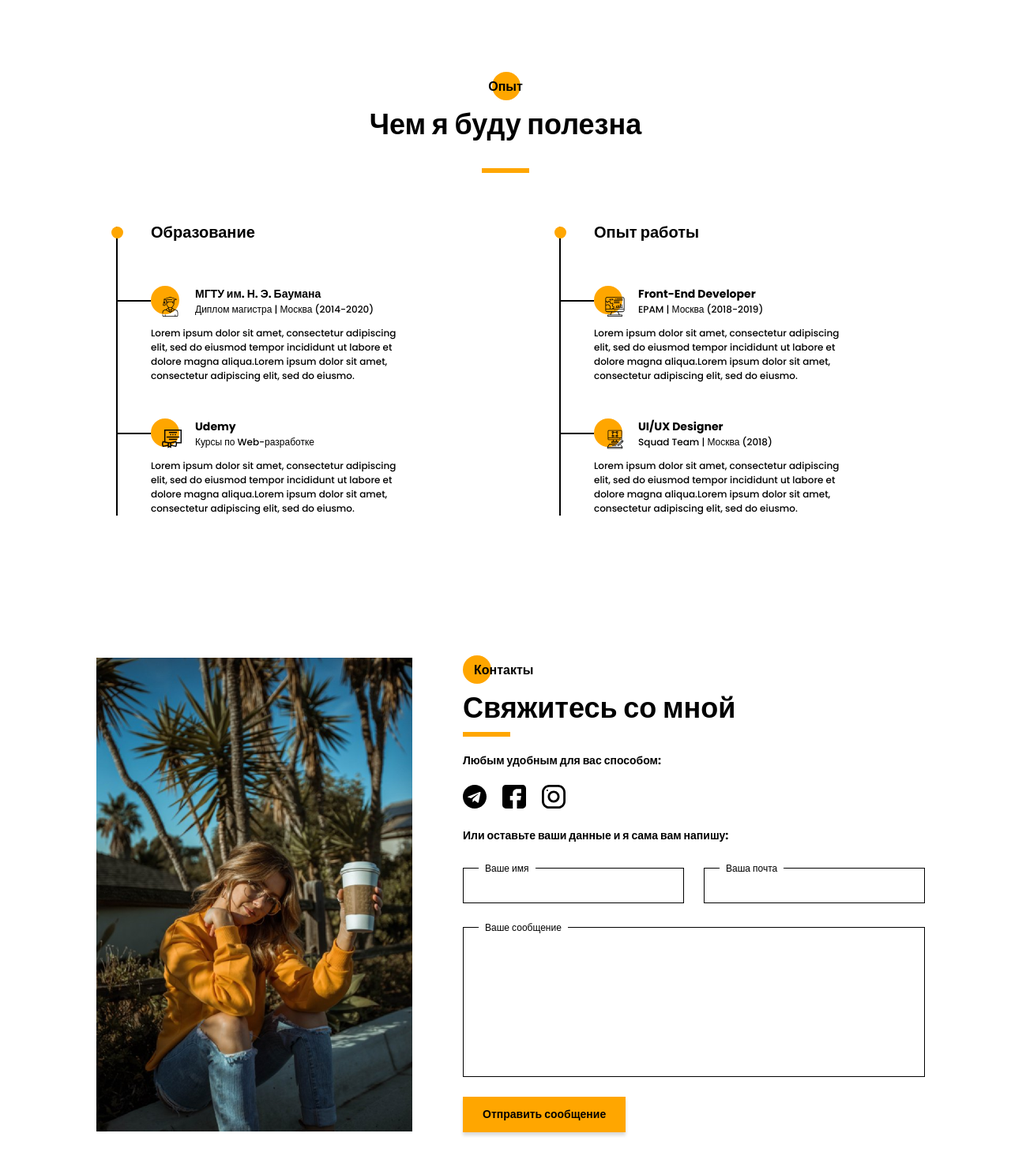
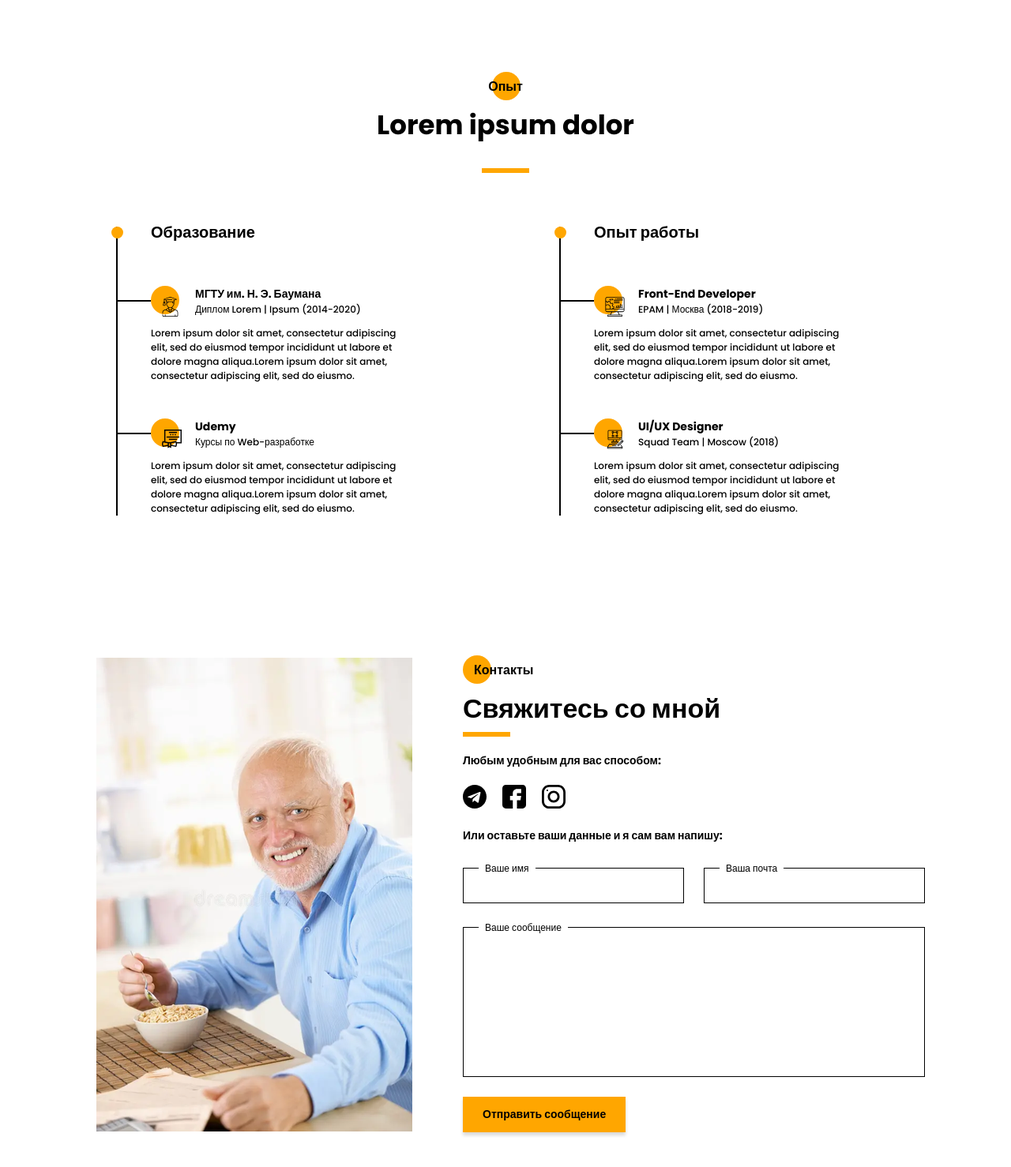
Before and after one commit to RC-3222/test-task, a website: page index.html in a window 1280 px wide. Shown: the part 822-2300 px from the top of the page at 79% size. Drawn offline with Linux system fonts and the light colour scheme.

Commit message:
feat: add/remove/change some random stuff

```diff
--- a/index.html
+++ b/index.html
@@ -10,7 +10,7 @@
 <body>
     <div class="backdrop"></div>
     <header>
-        <button class="burger-btn"><div></div></button>
+        <button title="burger-btn" class="burger-btn"><div></div></button>
         <nav class="burger-menu">
             <button class="burger-menu__close-btn"><img src="assets/img/menu/close.svg" alt="close-icon"></button>
             <ul>
@@ -23,39 +23,39 @@
             </ul>
             <div class="burger-menu__socials social-container social-container--small">
                 <a href="https://github.com/">
-                    <img src="assets/img/soc/github.svg" class="social social--small">
+                    <img alt="github-icon" src="assets/img/soc/github.svg" class="social social--small">
                 </a>
                 <a href="https://instagram.com/">
-                    <img src="assets/img/soc/instagram.svg" class="social social--small">
+                    <img alt="instagram-icon" src="assets/img/soc/instagram.svg" class="social social--small">
                 </a>
                 <a href="https://facebook.com/">
-                    <img src="assets/img/soc/facebook.svg" class="social social--small">
+                    <img alt="facebook-icon" src="assets/img/soc/facebook.svg" class="social social--small">
                 </a>
             </div>
         </nav>
     </header>
     <main>
-        <img class="bg-img" src="assets/img/Background.png" alt="bg-img">
+        <img class="bg-img" src="assets/img/background.png" alt="bg-img">
         <div class="side-socials">
             <div>Социальные сети</div>
             <div class="line--70"></div>
             <div class="social-container social-container--small">
                 <a href="https://github.com/">
-                    <img src="assets/img/soc/github.svg" class="social social--small">
+                    <img alt="github-icon" src="assets/img/soc/github.svg" class="social social--small">
                 </a>
                 <a href="https://instagram.com/">
-                    <img src="assets/img/soc/instagram.svg" class="social social--small">
+                    <img alt="instagram-icon" src="assets/img/soc/instagram.svg" class="social social--small">
                 </a>
                 <a href="https://facebook.com/">
-                    <img src="assets/img/soc/facebook.svg" class="social social--small">
+                    <img alt="facebook-icon" src="assets/img/soc/facebook.svg" class="social social--small">
                 </a>
             </div>
         </div>
         <div class="main-wrapper">
             <section id="hero" class="section-hero">
                 <div class="section-hero__content">
-                    <h3 class="section-hero__content__h3">Меня зовут Александра Смит</h3>
-                    <h1 class="section-hero__content__h1">Я web-разработчик из города Москва</h1>
+                    <h3 class="section-hero__content__h3">Меня зовут Harold</h3>
+                    <h1 class="section-hero__content__h1">Я web-разработчик из города Leningrad</h1>
                     <div class="section-hero__content__btn-block">
                         <button class="btn">Портфолио</button>
                         <button class="btn btn--transp">Про меня</button>
@@ -64,7 +64,7 @@
             </section>
             <section id="exp" class="section-exp">
                 <h3 class="section-exp__h3">Опыт</h3>
-                <h2 class="section-exp__h2">Чем я буду полезна</h2>
+                <h2 class="section-exp__h2">Lorem ipsum dolor</h2>
                 <hr class="hr">
                 <div class="section-exp__item-container">
                     <div class="section-exp__item-block">
@@ -76,7 +76,7 @@
                                 </div>
                                 <div class="section-exp__item__header__text">
                                     <h4 class="section-exp__item__header__text__h4">МГТУ им. Н. Э. Баумана</h4>
-                                    <p class="section-exp__item__header__text__p">Диплом магистра | Москва (2014-2020)</p>
+                                    <p class="section-exp__item__header__text__p">Диплом Lorem | Ipsum (2014-2020)</p>
                                 </div>
                             </div>
                             <div class="section-exp__item__text">
@@ -135,7 +135,7 @@
                                 </div>
                                 <div class="section-exp__item__header__text">
                                     <h4 class="section-exp__item__header__text__h4">UI/UX Designer</h4>
-                                    <p class="section-exp__item__header__text__p">Squad Team | Москва (2018)</p>
+                                    <p class="section-exp__item__header__text__p">Squad Team | Moscow (2018)</p>
                                 </div>
                             </div>
                             <div class="section-exp__item__text">
@@ -150,18 +150,18 @@
                 </div>
             </section>
             <section id="contact" class="section-contact">
-                <img class="section-contact__photo" src="assets/img/person2.png" alt="profile-pic" />
+                <img class="section-contact__photo" src="assets/img/person.png" alt="profile-pic" />
                 <div class="section-contact__content">
                     <h3 class="section-contact__content__h3">Контакты</h3>
                     <h2 class="section-contact__content__h2">Свяжитесь со мной</h2>
                     <hr class="hr hr--left">
                     <p class="section-contact__content__p">Любым удобным для вас способом:</p>
                     <div class="social-container">
-                        <a href="https://web.telegram.org/"><img src="assets/img/soc/telegram.svg" class="social"></a>
-                        <a href="https://facebook.com/"><img src="assets/img/soc/facebook.svg" class="social"></a>
-                        <a href="https://instagram.com/"><img src="assets/img/soc/instagram.svg" class="social"></a>
+                        <a href="https://web.telegram.org/"><img alt="telegram-icon" src="assets/img/soc/telegram.svg" class="social"></a>
+                        <a href="https://facebook.com/"><img alt="facebook-icon" src="assets/img/soc/facebook.svg" class="social"></a>
+                        <a href="https://instagram.com/"><img alt="instagram-icon" src="assets/img/soc/instagram.svg" class="social"></a>
                     </div>
-                    <p class="section-contact__content__p">Или оставьте ваши данные и я сама вам напишу:</p>
+                    <p class="section-contact__content__p">Или оставьте ваши данные и я сам вам напишу:</p>
                     <form class="section-contact__form">
                         <div class="section-contact__form__input-container">
                             <div class="section-contact__form__input section-contact__form__input--text">
--- a/scss/_mixins.scss
+++ b/scss/_mixins.scss
@@ -3,16 +3,15 @@
 // font
 @mixin font-normal {
     font-family: 'Poppins', sans-serif;
-    font-size: 14px;
+    font-size: .875rem;
     font-weight: 500;
-    line-height: 21px;
-    letter-spacing: 0em;
+    line-height: 1.3125rem;
 }
 
 @mixin font-normal--small {
     @include font-normal();
-    font-size: 12px;
-    line-height: 18px;
+    font-size: .75rem;
+    line-height: 1.125rem;
 }
 
 
@@ -24,47 +23,44 @@
 
 @mixin font-h1 {
     font-family: 'Poppins', sans-serif;
-    font-size: 48px;
+    font-size: 3rem;
     font-weight: 700;
-    line-height: 60px;
+    line-height: 3.75rem;
     letter-spacing: 0em;
 
     @media (max-width:385px) {
         font-family: 'Poppins', sans-serif;
-        font-size: 26px;
+        font-size: 1.625rem;
         font-weight: 700;
-        line-height: 39px;
-        letter-spacing: 0em;
+        line-height: 2.4375rem;
     }
 }
 
 @mixin font-h2 {
     font-family: 'Poppins', sans-serif;
-    font-size: 20px;
+    font-size: 1.25rem;
     font-weight: 700;
-    line-height: 30px;
-    letter-spacing: 0em;
+    line-height: 1.875rem;
 }
 
 
 @mixin font-h2--alt {
     @include font-h2();
 
-    font-size: 36px;
-    line-height: 60px;
+    font-size: 2.125rem;
+    line-height: 3.75rem;
 
     @media (max-width:385px) {
-        font-size: 24px;
-        line-height: 36px;
+        font-size: 1.5rem;
+        line-height: 2.125rem;
     }
 }
 
 @mixin font-h3 {
     font-family: 'Poppins', sans-serif;
-    font-size: 16px;
+    font-size: 1rem;
     font-weight: 700;
-    line-height: 24px;
-    letter-spacing: 0em;
+    line-height: 1.5rem;
     text-align: left;
 }
 
--- a/scss/other/_bg.scss
+++ b/scss/other/_bg.scss
@@ -9,6 +9,8 @@
     height: 800px;
     width: 100vw;
 
+    opacity: .625;
+
     @media (max-width:1140px) {
         grid-column: 1/2;
         height: 640px;
```
Also changed, not shown: assets/img/person.png (added), assets/img/person2.png (deleted), css/style.css, 2 other files.
